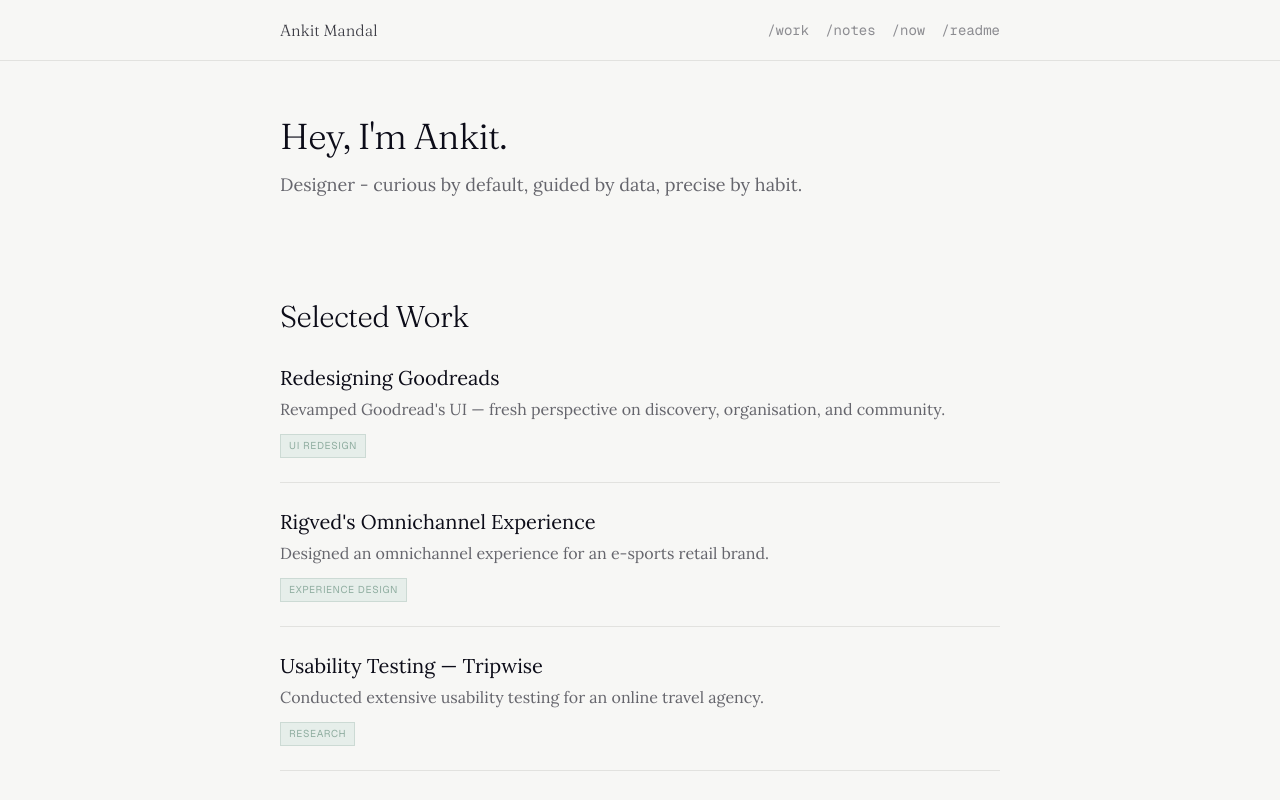
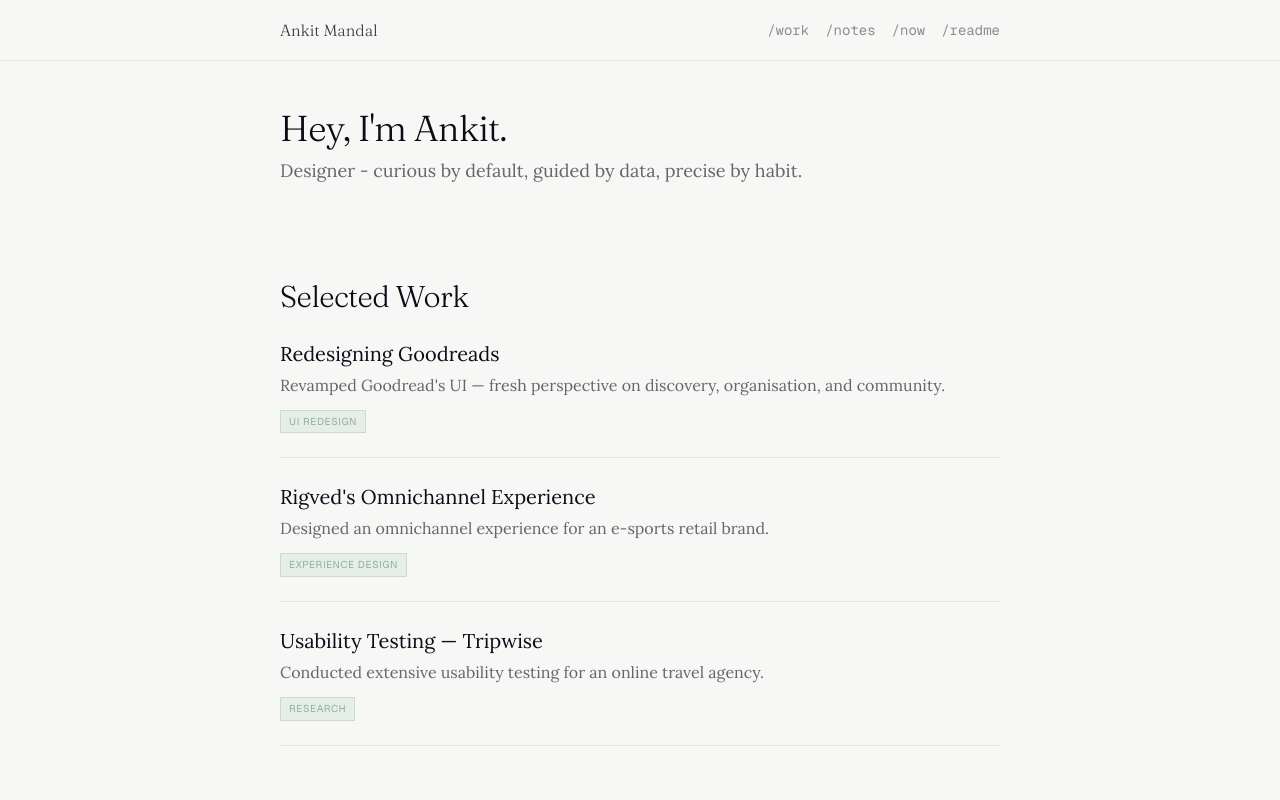
Before and after one commit to AnkitCodeZzz/portfolio, a Next.js app: page /home in a window 1280 px wide. Shown: the top 800 px of the page. Built offline with nearby package versions, Linux system fonts and the light colour scheme.

Commit message:
Fix Fraunces optical size axis, refine typography weights and line-heights

```diff
--- a/app/components/Typography.tsx
+++ b/app/components/Typography.tsx
@@ -5,6 +5,8 @@ type TypographyProps = {
   color?: "primary" | "secondary" | "muted";
   font?: "display" | "body" | "ui" | "mono";
   letterSpacing?: string;
+  lineHeight?: string | number;
+  fontVariationSettings?: string;
   children: React.ReactNode;
 };
 
@@ -15,6 +17,8 @@ export default function Typography({
   color = "primary",
   font = "body",
   letterSpacing,
+  lineHeight,
+  fontVariationSettings,
   children,
 }: TypographyProps) {
   return (
@@ -24,8 +28,9 @@ export default function Typography({
         fontWeight: `var(--font-weight-${weight})`,
         color: `var(--color-text-${color})`,
         fontFamily: `var(--font-family-${font})`,
-        lineHeight: "var(--line-height-normal)",
+        lineHeight: lineHeight ?? "var(--line-height-normal)",
         ...(letterSpacing ? { letterSpacing } : {}),
+        ...(fontVariationSettings ? { fontVariationSettings } : {}),
       }}
     >
       {children}
--- a/app/globals.css
+++ b/app/globals.css
@@ -1,3 +1,4 @@
+@import url('https://fonts.googleapis.com/css2?family=Fraunces:ital,opsz,wght@0,9..144,300;0,9..144,400;1,9..144,300;1,9..144,400&display=swap');
 @import "tailwindcss";
 @import "./styles/tokens.css";
 
@@ -6,4 +7,6 @@ body {
   color: var(--ink-60);
   font-family: var(--font-lora, "Lora"), Georgia, serif;
   line-height: var(--line-height-body);
+  -webkit-font-smoothing: antialiased;
+  -moz-osx-font-smoothing: grayscale;
 }
--- a/app/home/page.tsx
+++ b/app/home/page.tsx
@@ -58,8 +58,8 @@ export default function Home() {
   return (
     <main style={{ paddingTop: "var(--spacing-2xl)" }}>
       <Container size="md">
-        <Typography as="h1" size="4xl" weight="light" font="display" letterSpacing="var(--letter-spacing-tight)">
-          Hey, I'm Ankit.
+        <Typography as="h1" size="4xl" weight="light" font="display" letterSpacing="var(--letter-spacing-tight)" lineHeight={1.1} fontVariationSettings="'opsz' 144">
+        Hey, I'm Ankit.
         </Typography>
         <div style={{ marginTop: "var(--spacing-sm)" }}>
           <Typography as="p" size="lg" color="secondary">
@@ -68,7 +68,7 @@ export default function Home() {
         </div>
 
         <div style={{ marginTop: "var(--spacing-4xl)" }}>
-          <Typography as="h2" size="3xl" font="display" weight="light" letterSpacing="var(--letter-spacing-tight)">
+          <Typography as="h2" size="3xl" font="display" weight="light" letterSpacing="var(--letter-spacing-tight)" lineHeight={1.15} fontVariationSettings="'opsz' 72">
             Selected Work
           </Typography>
           <div>
@@ -111,7 +111,7 @@ export default function Home() {
         </div>
 
         <div style={{ marginTop: "var(--spacing-4xl)" }}>
-          <Typography as="h2" size="3xl" font="display" weight="light" letterSpacing="var(--letter-spacing-tight)">
+          <Typography as="h2" size="3xl" font="display" weight="light" letterSpacing="var(--letter-spacing-tight)" lineHeight={1.15} fontVariationSettings="'opsz' 72">
             Experience & Education
           </Typography>
           <div>
--- a/app/layout.tsx
+++ b/app/layout.tsx
@@ -1,12 +1,7 @@
 import type { Metadata } from "next";
-import { Fraunces, Lora, Geist, Geist_Mono } from "next/font/google";
+import { Lora, Geist, Geist_Mono } from "next/font/google";
 import "./globals.css";
 import Header from "./components/Header";
-
-const fraunces = Fraunces({
-  variable: "--font-fraunces",
-  subsets: ["latin"],
-});
 
 const lora = Lora({
   variable: "--font-lora",
@@ -35,7 +30,7 @@ export default function RootLayout({
 }>) {
   return (
     <html lang="en">
-      <body className={`${fraunces.variable} ${lora.variable} ${geist.variable} ${geistMono.variable}`}>
+      <body className={`${lora.variable} ${geist.variable} ${geistMono.variable}`}>
         <Header />
         {children}
       </body>
--- a/app/styles/tokens.css
+++ b/app/styles/tokens.css
@@ -12,7 +12,7 @@
 
     /* ==================== TYPOGRAPHY ==================== */
     /* Sizes — modular scale, will swap font-family later */
-    --font-family-display: var(--font-fraunces, "Fraunces"), Georgia, serif;
+    --font-family-display: 'Fraunces', Georgia, serif;
     --font-family-body: var(--font-lora, "Lora"), Georgia, serif;
     --font-family-ui: var(--font-geist, "Geist"), system-ui, sans-serif;
     --font-family-mono: var(--font-geist-mono, "Geist Mono"), ui-monospace, monospace;
```
